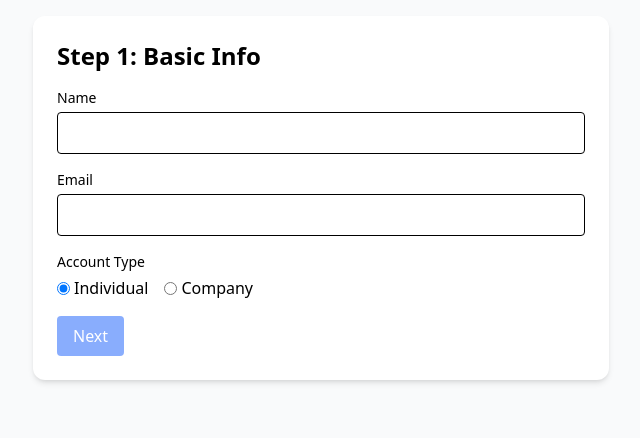
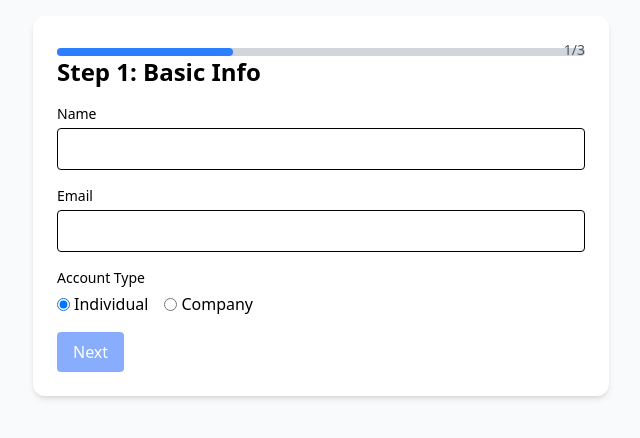
Before and after one commit to mohamedragaey/multi-step-app, a React (Vite) app: page /step1 in a window 1280 px wide. Shown: the top 438 px of the page, without its empty margins (319-959 px from the left). Built offline with nearby package versions, Linux system fonts and the light colour scheme; the HTML template or start-up script is replaced by a standard one.

Commit message:
feat: Adding Functionality for progress bar

```diff
--- a/src/App.tsx
+++ b/src/App.tsx
@@ -1,11 +1,13 @@
 import { BrowserRouter as Router } from 'react-router-dom';
 import AppRoutes from './routes/AppRoutes';
+import ProgressBar from './components/ProgressBar';
 
 const App = () => {
   return (
     <Router>
       <div className="min-h-screen bg-gray-50 p-4">
         <div className="max-w-xl mx-auto bg-white shadow-md p-6 rounded-xl">
+          <ProgressBar />
           <AppRoutes />
         </div>
       </div>
--- /dev/null
+++ b/src/components/ProgressBar.tsx
@@ -0,0 +1,25 @@
+import { useSelector } from 'react-redux';
+import { RootState } from '../store/store';
+
+const ProgressBar = () => {
+  const step = useSelector((state: RootState) => state.form.step);
+  const totalSteps = 3; // We have 3 steps
+
+  const progress = ((step) / totalSteps) * 100;
+
+  return (
+    <div className="relative pt-2">
+      <div className="h-2 bg-gray-300 rounded-full">
+        <div
+          style={{ width: `${progress}%` }}
+          className="h-2 bg-blue-500 rounded-full transition-all duration-300"
+        ></div>
+      </div>
+      <div className="absolute top-0 right-0 text-sm font-medium text-gray-600">
+        {step}/{totalSteps}
+      </div>
+    </div>
+  );
+};
+
+export default ProgressBar;
```
